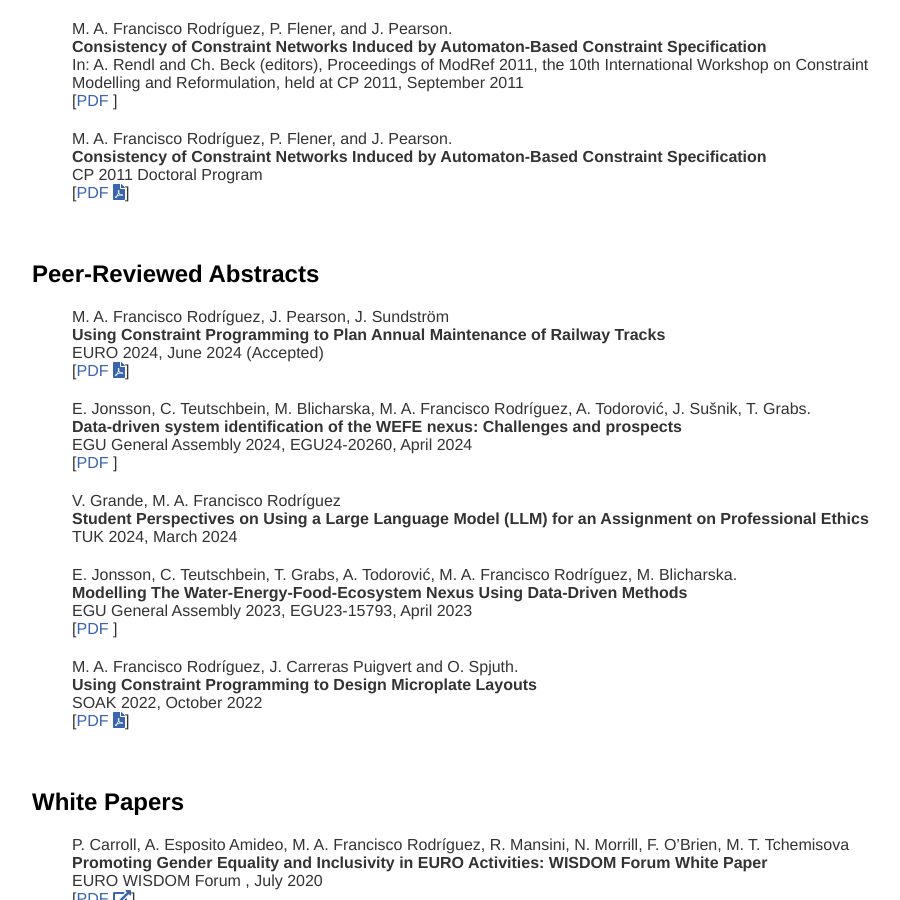
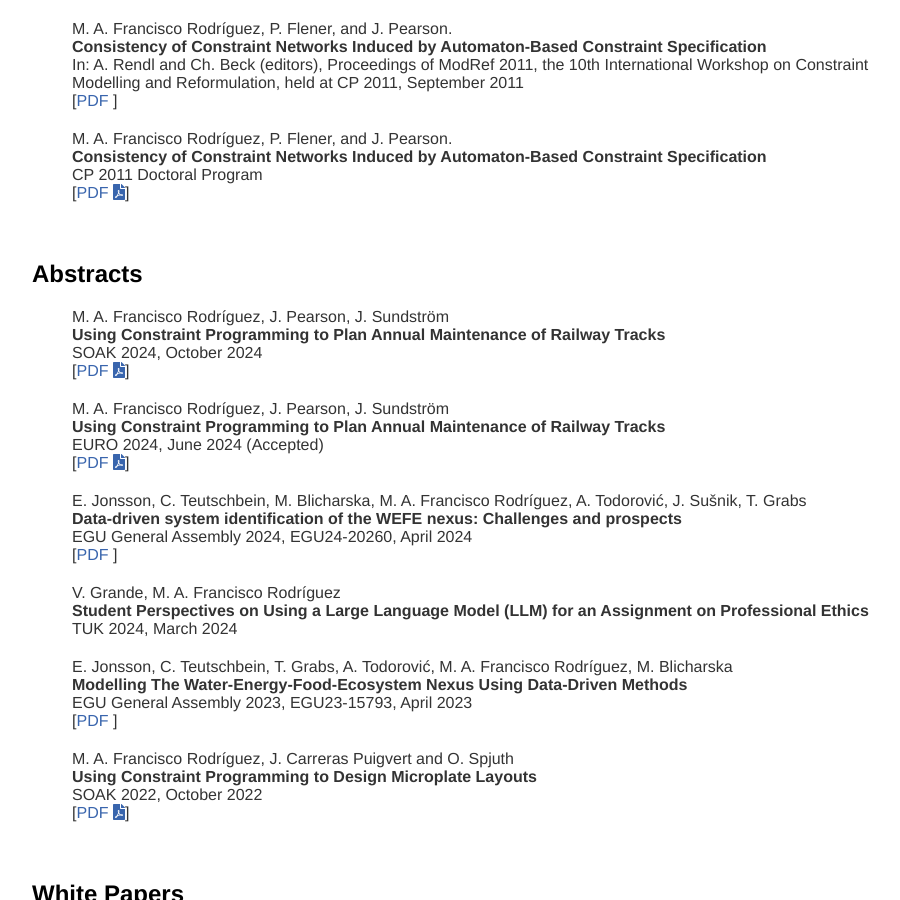
Before and after one commit to andreina-francisco/andreina-francisco.github.io, a Jekyll site: the page built from cv/index.html, in a window 1280 px wide and 900 px high, scrolled down 1781 px. Shown: the whole window, without its empty margins (160-1060 px from the left). Built offline with Jekyll 4.4.1, drawn with Linux system fonts in a browser that asks for light colours; nearby versions of some CDN libraries; a style sheet for code colours, icons or effects is not loaded; some of the changed text lies outside the part shown.

Commit message:
Swedish e-Science Academy 2024

```diff
--- a/cv/index.html
+++ b/cv/index.html
@@ -22,7 +22,7 @@
   <br/>
 
 
-  <h2>Peer-Reviewed Articles</h2>
+  <h2>Articles</h2>
 
   <ul class="publist">
     <li class="pub @">
@@ -184,12 +184,20 @@
 
 
 
-	<h2>Peer-Reviewed Abstracts</h2>
+	<h2>Abstracts</h2>
 
 	<ul class="publist">
+	   <li class="pub @">
+	  <span class="author">M. A. Francisco Rodr&iacute;guez, J. Pearson, J. Sundstr&#246;m</span><br />
+	  <span class="title">Using Constraint Programming to Plan Annual Maintenance of Railway Tracks</span><br />
+	  <span class="note">
+	  SOAK 2024, October 2024
+	  </span><br />
+	  [<a class="text" href="https://soaf.se/wp-content/uploads/2024/10/soak_2024_program.pdf">PDF <i class="fas fa-file-pdf"></i></a>]
+	  </li>
+
 	  <li class="pub @">
-	  <span class="author"> M. A. Francisco Rodr&iacute;guez,
-	  J. Pearson, J. Sundstr&#246;m</span><br />
+	  <span class="author"> M. A. Francisco Rodr&iacute;guez, J. Pearson, J. Sundstr&#246;m</span><br />
 	  <span class="title">Using Constraint Programming to Plan Annual Maintenance of Railway Tracks</span><br />
 	  <span class="note">
 	  EURO 2024, June 2024 (Accepted)
@@ -199,7 +207,7 @@
 
 	  <li class="pub @">
 	  <span class="author">E. Jonsson, C. Teutschbein,
-	  M. Blicharska, M. A. Francisco Rodr&iacute;guez, A. Todorovi&cacute;, J. Su&scaron;nik, T. Grabs.</span><br />
+	  M. Blicharska, M. A. Francisco Rodr&iacute;guez, A. Todorovi&cacute;, J. Su&scaron;nik, T. Grabs</span><br />
 	  <span class="title">Data-driven system identification of the WEFE nexus: Challenges and prospects</span><br />
 	  <span class="note">
 	  EGU General Assembly 2024, EGU24-20260, April 2024
@@ -217,7 +225,7 @@
 
 	  <li class="pub @">
 	  <span class="author">E. Jonsson, C. Teutschbein, T. Grabs, A. Todorovi&cacute;, M. A. Francisco Rodr&iacute;guez, M.
-	  Blicharska.</span><br />
+	  Blicharska</span><br />
 	  <span class="title">Modelling The Water-Energy-Food-Ecosystem Nexus Using Data-Driven Methods</span><br />
 	  <span class="note">
 	  EGU General Assembly 2023, EGU23-15793, April 2023
@@ -226,7 +234,7 @@
 	  </li>
 
 	  <li class="pub @">
-	  <span class="author">M. A. Francisco Rodr&iacute;guez, J. Carreras Puigvert and O. Spjuth.</span><br />
+	  <span class="author">M. A. Francisco Rodr&iacute;guez, J. Carreras Puigvert and O. Spjuth</span><br />
 	  <span class="title">Using Constraint Programming to Design Microplate Layouts</span><br />
 	  <span class="note">
 	  SOAK 2022, October 2022
@@ -334,4 +342,13 @@
 
 	</ul>
 
+
+	<h2>Invited Talks</h2>
+	<ul class="publist">
+	  <li class="pub @">
+	  <span class="title">Artificial Intelligence for Experiment Design</span><br />
+	  <span class="note">Swedish e-Science Academy 2024, Lund, October 2024.</span><br />
+	  </li>
+
+	</ul>
 </div><!-- /.blurb -->
```
